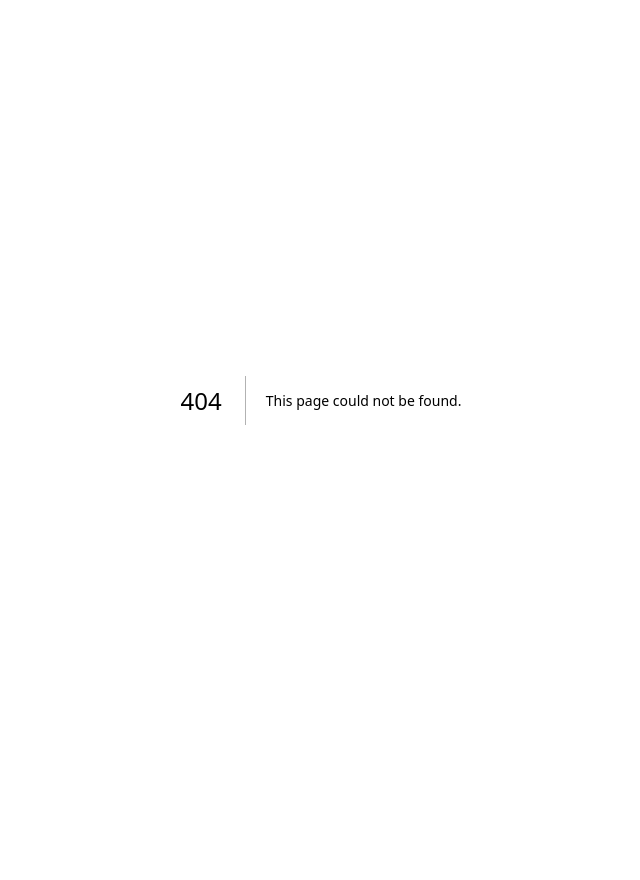
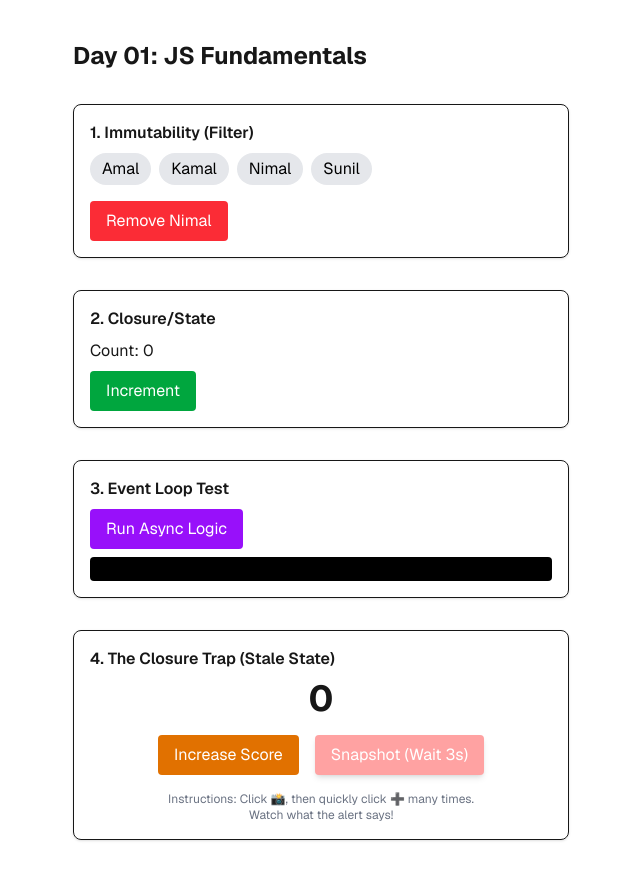
Before and after one commit to iratnayak/js-mastery-drills, a Next.js app: page /day-01 in a window 1280 px wide. Before the commit this address had no page. Shown: the whole page, without its empty margins (319-959 px from the left). Before the commit the page ends 800 px from the top, so only its background shows below. Built offline with nearby package versions, Linux system fonts and the light colour scheme.

Commit message:
Completed Day 01: Closure Traps and Async Logic

```diff
--- /dev/null
+++ b/src/app/day-01/page.tsx
@@ -0,0 +1,126 @@
+"use client";
+import React, { useState } from "react";
+
+function DayOne() {
+  // Created Filter Array.
+  const [users, setUsers] = useState(["Amal", "Kamal", "Nimal", "Sunil"]);
+  // Closuer private counter
+  const [count, setCount] = useState(0);
+
+  // Async Event Loop
+  const [logs, setLogs] = useState<string[]>([]);
+
+  // Stale Closure Challenge
+  const [score, setScore] = useState(0);
+
+  const runAsyncTest = () => {
+    setLogs((prev) => [...prev, "1. Start"]); // Synchronous
+
+    setTimeout(() => {
+      setLogs((prev) => [...prev, "3. Timeout (Macrotask)"]); // Macrotask
+    }, 0);
+
+    Promise.resolve().then(() => {
+      setLogs((prev) => [...prev, "2. Promise (Microtask)"]); // Macrotask
+    });
+
+    setLogs((prev) => [...prev, "4. End"]); // Synchronous
+  };
+
+  // Deleting 'Nimal' function
+  const removeNimal = () => {
+    const newUsers = users.filter((name) => name !== "Nimal");
+    setUsers(newUsers);
+  };
+
+  // Get Snapshort after 3s
+  const handleSnapshot = () => {
+    setTimeout(() => {
+      alert(`Snaphot taken! Score was: ${score}`);
+    }, 3000);
+  };
+
+  return (
+    <div className="p-10 space-y-8 max-w-xl mx-auto font-sans">
+      <h1 className="text-2xl font-bold text-shadow-amber-100">
+        Day 01: JS Fundamentals
+      </h1>
+
+      {/* Section 1: Arrays */}
+      <div className="p-4 border rounded-lg shadow-sm">
+        <h2 className="font-semibold mb-2">1. Immutability (Filter)</h2>
+        <div className="flex gap-2 mb-4">
+          {/* Section 1: Map Arrays */}
+          {users.map((user, index) => (
+            <span
+              key={index}
+              className="px-3 py-1 bg-gray-200 text-black rounded-full"
+            >
+              {user}
+            </span>
+          ))}
+        </div>
+        <button
+          onClick={removeNimal}
+          className="bg-red-500 text-white px-4 py-2 rounded hover:bg-red-600"
+        >
+          Remove Nimal
+        </button>
+      </div>
+
+      {/* Section 2: Closures/State */}
+      <div className="p-4 border rounded-lg shadow-sm">
+        <h2 className="font-semibold mb-2">2. Closure/State</h2>
+        <p className="mb-2">Count: {count}</p>
+        <button
+          onClick={() => setCount((c) => c + 1)}
+          className="bg-green-600 text-white px-4 py-2 rounded hover:bg-green-700"
+        >
+          Increment
+        </button>
+      </div>
+
+      {/* Section 3: Event Loop */}
+      <div className="p-4 border rounded-lg shadow-sm">
+        <h2 className="font-semibold mb-2">3. Event Loop Test</h2>
+        <button
+          onClick={runAsyncTest}
+          className="bg-purple-600 text-white px-4 py-2 rounded mb-2 hover:bg-purple-700"
+        >
+          Run Async Logic
+        </button>
+        <div className="bg-black text-green-400 p-3 rounded font-mono text-sm">
+          {logs.map((log, i) => (
+            <div key={i}>{log}</div>
+          ))}
+        </div>
+      </div>
+
+      {/* Section 4: The Closure Trap */}
+      <div className="p-4 border rounded-lg shadow-sm">
+        <h2 className="font-semibold mb-2">
+          4. The Closure Trap (Stale State)
+        </h2>
+        <div className="text-4xl font-bold text-center mb-4">{score}</div>
+        <div className="flex gap-4 justify-center">
+          <button
+            onClick={() => setScore((s) => s + 1)}
+            className="bg-amber-600 text-white px-4 py-2 rounded hover:bg-amber-400 active:scale-95"
+          >
+            Increase Score
+          </button>
+          <button
+            onClick={handleSnapshot}
+            className="bg-red-300 text-white px-4 py-2 rounded hover:bg-red-600 active:scale-95 shadow-md"
+          >
+            Snapshot (Wait 3s)
+          </button>
+        </div>
+        <p className="text-xs text-gray-500 mt-4 text-center">Instructions: Click 📸, then quickly click ➕ many times. <br/>
+        Watch what the alert says!</p>
+      </div>
+    </div>
+  );
+}
+
+export default DayOne;
--- a/src/app/page.tsx
+++ b/src/app/page.tsx
@@ -1,64 +1,11 @@
 import Image from "next/image";
+import DayOne from "./day-01/page";
 
 export default function Home() {
   return (
     <div className="flex min-h-screen items-center justify-center bg-zinc-50 font-sans dark:bg-black">
       <main className="flex min-h-screen w-full max-w-3xl flex-col items-center justify-between py-32 px-16 bg-white dark:bg-black sm:items-start">
-        <Image
-          className="dark:invert"
-          src="/next.svg"
-          alt="Next.js logo"
-          width={100}
-          height={20}
-          priority
-        />
-        <div className="flex flex-col items-center gap-6 text-center sm:items-start sm:text-left">
-          <h1 className="max-w-xs text-3xl font-semibold leading-10 tracking-tight text-black dark:text-zinc-50">
-            To get started, edit the page.tsx file.
-          </h1>
-          <p className="max-w-md text-lg leading-8 text-zinc-600 dark:text-zinc-400">
-            Looking for a starting point or more instructions? Head over to{" "}
-            <a
-              href="https://vercel.com/templates?framework=next.js&utm_source=create-next-app&utm_medium=appdir-template-tw&utm_campaign=create-next-app"
-              className="font-medium text-zinc-950 dark:text-zinc-50"
-            >
-              Templates
-            </a>{" "}
-            or the{" "}
-            <a
-              href="https://nextjs.org/learn?utm_source=create-next-app&utm_medium=appdir-template-tw&utm_campaign=create-next-app"
-              className="font-medium text-zinc-950 dark:text-zinc-50"
-            >
-              Learning
-            </a>{" "}
-            center.
-          </p>
-        </div>
-        <div className="flex flex-col gap-4 text-base font-medium sm:flex-row">
-          <a
-            className="flex h-12 w-full items-center justify-center gap-2 rounded-full bg-foreground px-5 text-background transition-colors hover:bg-[#383838] dark:hover:bg-[#ccc] md:w-[158px]"
-            href="https://vercel.com/new?utm_source=create-next-app&utm_medium=appdir-template-tw&utm_campaign=create-next-app"
-            target="_blank"
-            rel="noopener noreferrer"
-          >
-            <Image
-              className="dark:invert"
-              src="/vercel.svg"
-              alt="Vercel logomark"
-              width={16}
-              height={16}
-            />
-            Deploy Now
-          </a>
-          <a
-            className="flex h-12 w-full items-center justify-center rounded-full border border-solid border-black/[.08] px-5 transition-colors hover:border-transparent hover:bg-black/[.04] dark:border-white/[.145] dark:hover:bg-[#1a1a1a] md:w-[158px]"
-            href="https://nextjs.org/docs?utm_source=create-next-app&utm_medium=appdir-template-tw&utm_campaign=create-next-app"
-            target="_blank"
-            rel="noopener noreferrer"
-          >
-            Documentation
-          </a>
-        </div>
+        <DayOne/>
       </main>
     </div>
   );
```
